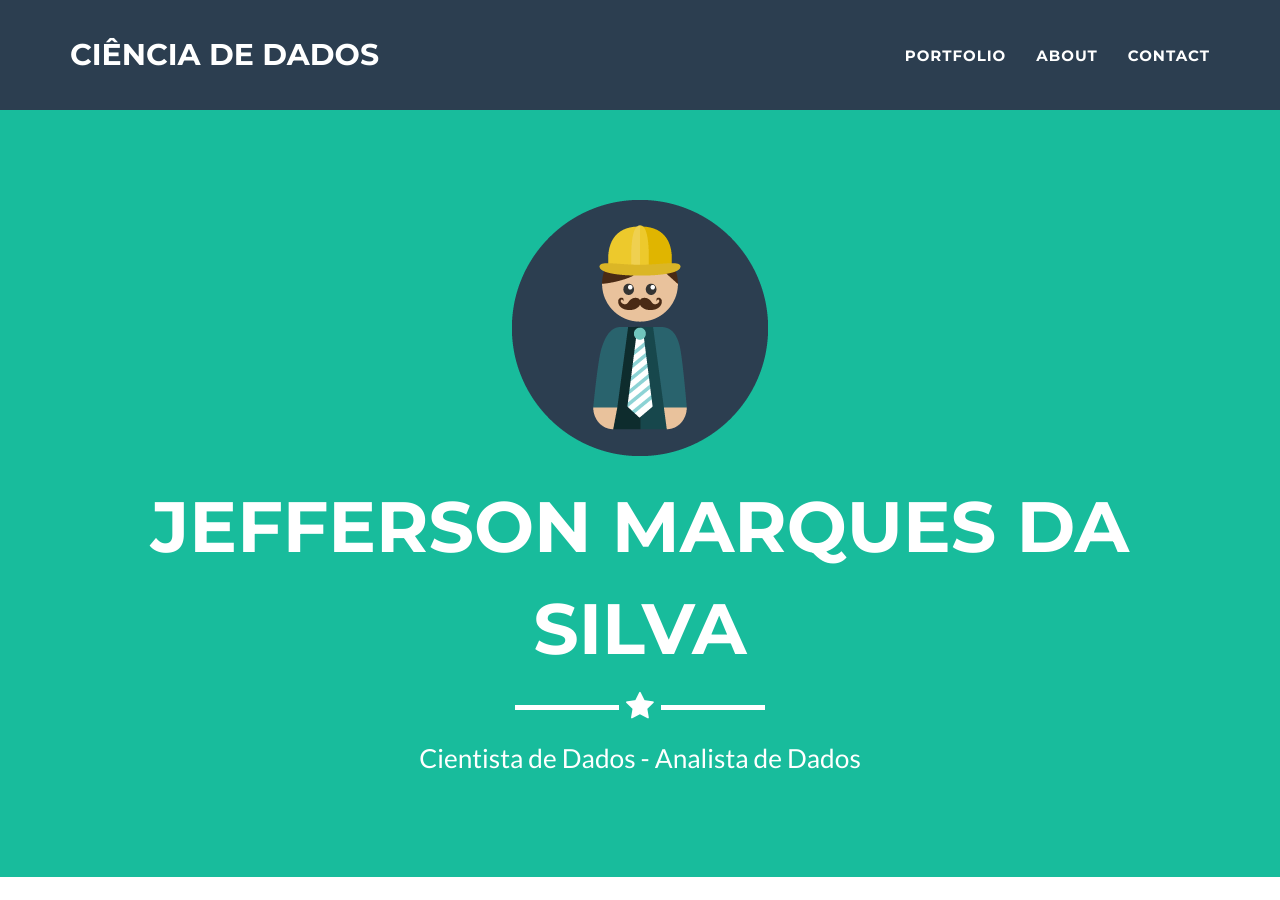
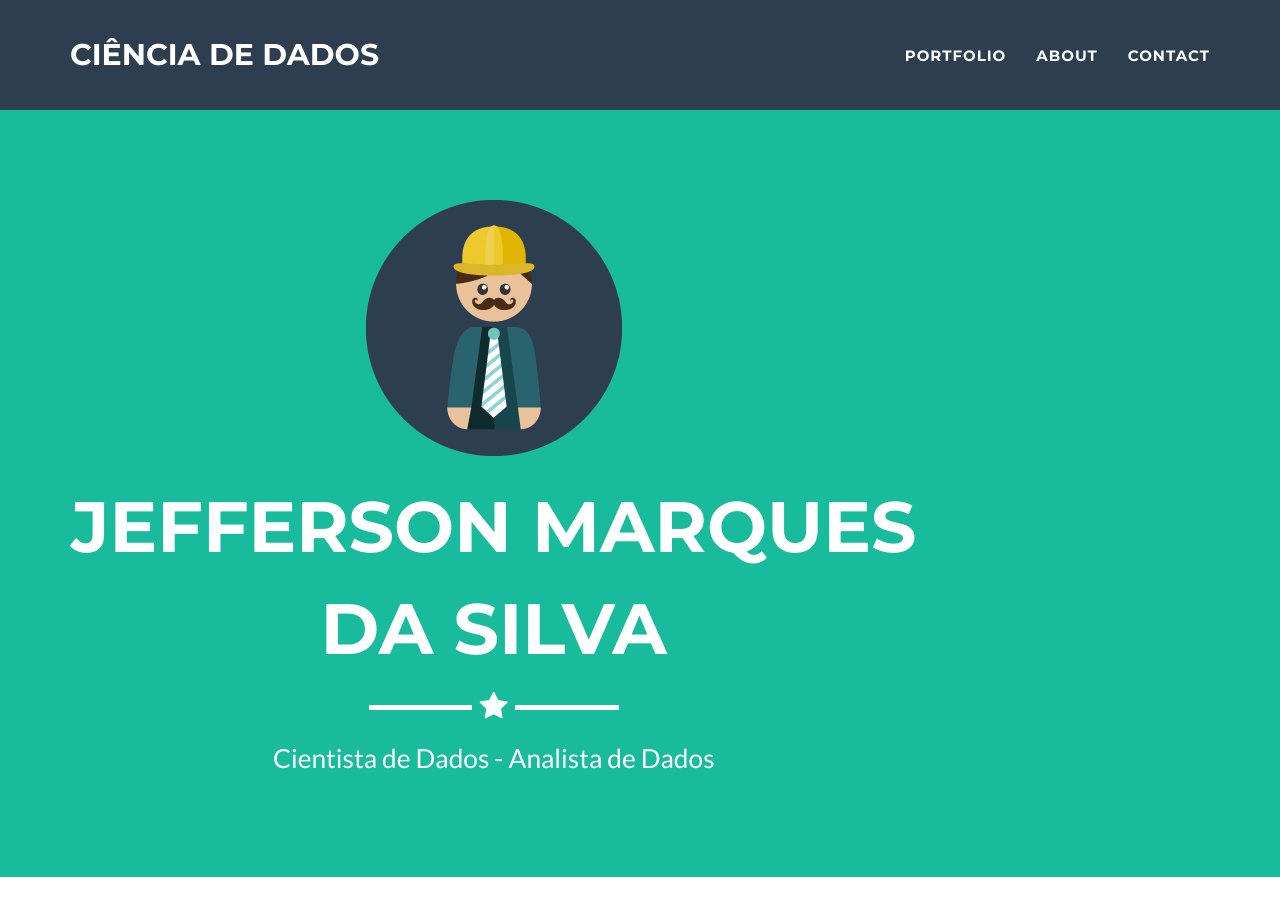
Before and after one commit to Jefferson019/DataScience, a Jekyll site: the page built from _posts/2014-07-18-project-1.markdown, in a window 1280 px wide and 900 px high. Built offline with Jekyll 4.4.1, drawn with Linux system fonts in a browser that asks for light colours.

Commit message:
Update header.html

```diff
--- a/_includes/header.html
+++ b/_includes/header.html
@@ -2,7 +2,7 @@
 <header>
   <div class="container">
     <div class="row">
-      <div class="col-lg-12">
+      <div class="col-lg-9">
         <img class="img-responsive" src="img/profile.png" alt="profile-pic" />
         <div class="intro-text">
           <span class="name">{{ site.meta_author }}</span>
```
